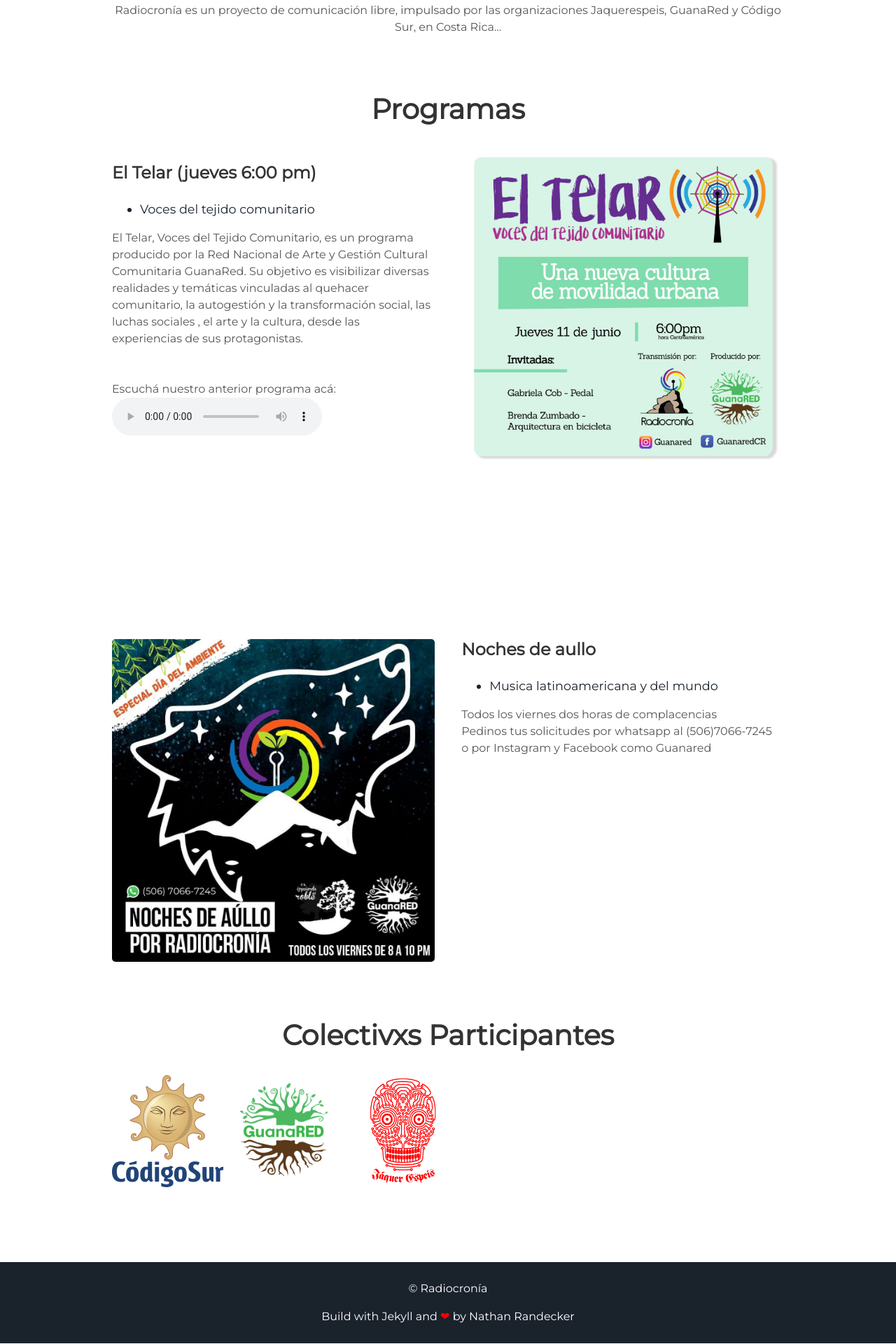
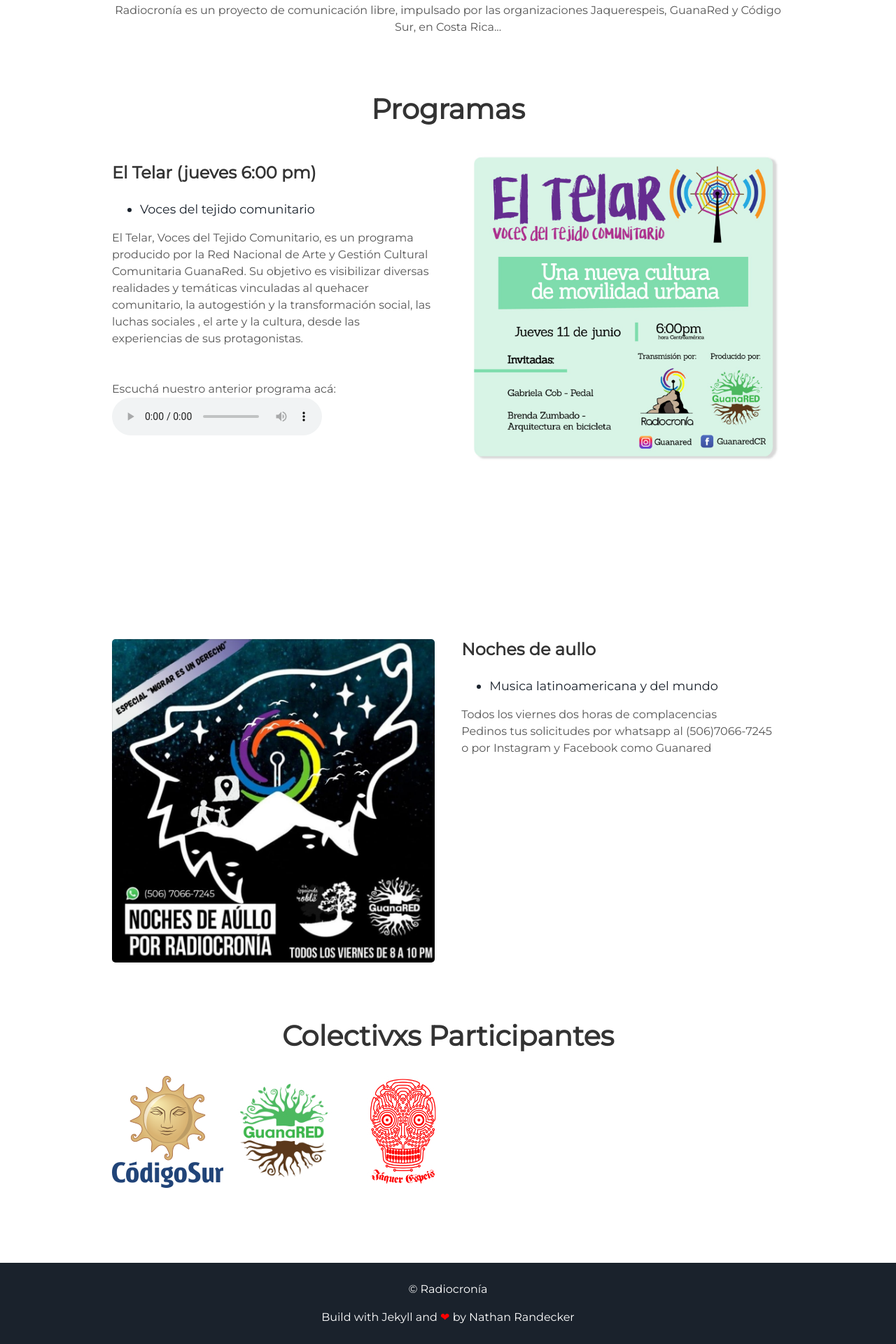
Before and after one commit to JaquerEspeis/radiocronia, a Jekyll site: the page built from index.html, in a window 1280 px wide. Shown: the part 1054-2974 px from the top of the page at 70% size. Built offline with Jekyll 4.4.1, drawn with Linux system fonts in a browser that asks for light colours.

Commit message:
se cambia la imagen de noches de aullo
programa numero 3 de noches de aullo

```diff
--- a/_includes/about.html
+++ b/_includes/about.html
@@ -37,7 +37,7 @@
 
 <div class="user-projects">
   <div class="images-left">
-    <img alt="nochesdeaullo" src="{{ "/assets/img/aullo_2.jpg" | prepend: site.baseurl }}" />
+    <img alt="nochesdeaullo" src="{{ "/assets/img/aullo_3.jpg" | prepend: site.baseurl }}" />
   </div>
   <div class="contents-right">
     <h3> Noches de aullo </h3>
```
